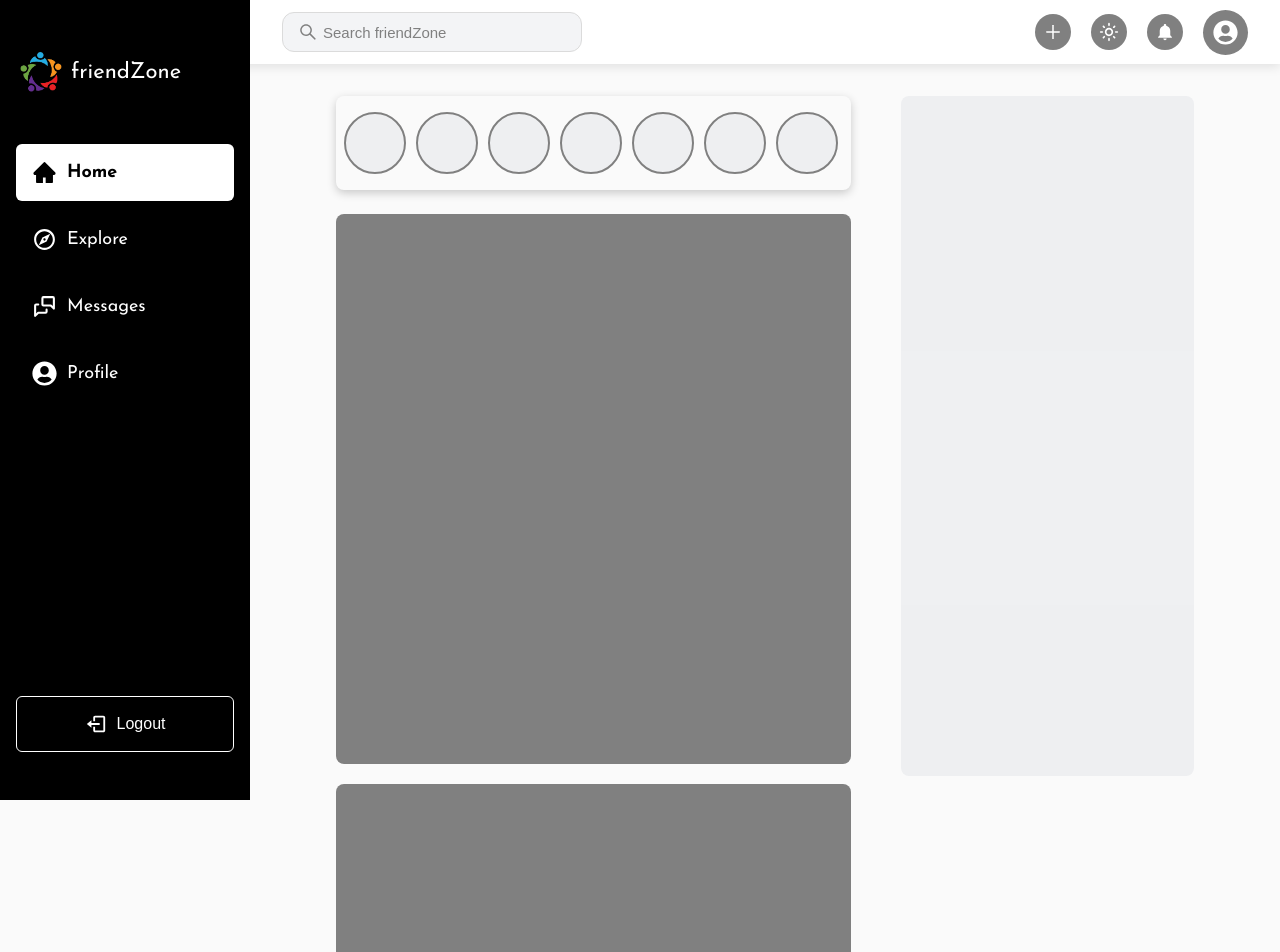
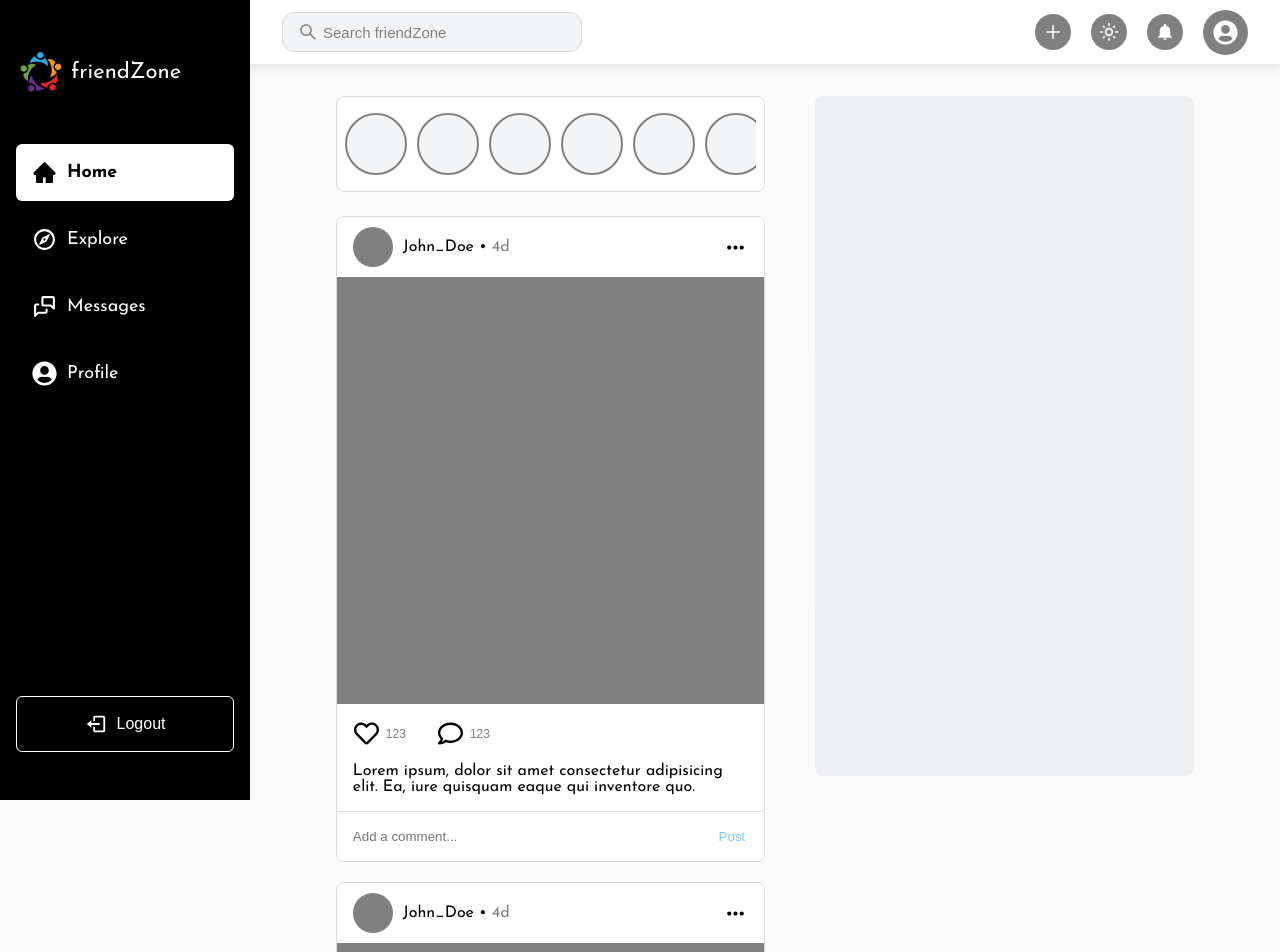
Before and after one commit to nuelobeto/social-media-app, a React (Vite) app: page /home in a window 1280 px wide. Shown: the top 952 px of the page. Built offline with nearby package versions, Linux system fonts and the light colour scheme; sample sign-in values are in the browser's storage.

Commit message:
created post card

```diff
--- a/src/assets/styles/Home.scss
+++ b/src/assets/styles/Home.scss
@@ -6,11 +6,12 @@
 }
 
 .home_main {
-  width: 60%;
+  width: 50%;
 }
 
 .stories {
-  box-shadow: 0 3px 10px rgb(0 0 0 / 0.2);
+  border: 1px solid var(--grey-line);
+  background: #fff;
   border-radius: 8px;
   padding: 1rem 0.5rem;
 
@@ -43,13 +44,107 @@
 }
 
 .post {
-  height: 550px;
   border-radius: 8px;
+
+  border: 1px solid var(--grey-line);
+  overflow: hidden;
+}
+
+.post_header {
+  width: 100%;
+  height: 60px;
+  display: flex;
+  align-items: center;
+  justify-content: space-between;
+  background-color: #fff;
+  padding: 0 1rem;
+
+  .post_owner {
+    display: flex;
+    align-items: center;
+    gap: 10px;
+
+    .post_avi {
+      width: 40px;
+      height: 40px;
+      background: grey;
+      border-radius: 50%;
+    }
+    .post_time {
+      color: grey;
+    }
+  }
+
+  .post_menu {
+    font-size: 25px;
+    cursor: pointer;
+  }
+}
+
+.post_media {
+  width: 100%;
+  aspect-ratio: 1/1;
   background: grey;
 }
 
+.post_body {
+  padding: 1rem;
+  background: #fff;
+}
+
+.post_actions {
+  display: flex;
+  align-items: center;
+  gap: 30px;
+
+  button {
+    background: none;
+    border: 1px solid transparent;
+    gap: 7px;
+
+    svg {
+      font-size: 25px;
+    }
+
+    span {
+      color: grey;
+      font-size: 12px;
+    }
+  }
+}
+
+.post_caption {
+  margin: 1rem 0 0;
+}
+
+.add_comment {
+  width: 100%;
+  height: 50px;
+  display: flex;
+  align-items: center;
+  border-top: 1px solid var(--grey-line);
+  background: #fff;
+
+  input {
+    width: 85%;
+    height: 100%;
+    outline: none;
+    border: none;
+    padding-left: 1rem;
+  }
+
+  button {
+    width: 15%;
+    height: 100%;
+    justify-content: center;
+    background: none;
+    border: none;
+    color: var(--pry-btn-color-disabled);
+  }
+}
+
 .trending {
-  width: 40%;
+  width: 50%;
   height: 85vh;
   background: var(--transparent-grey);
   border-radius: 8px;
--- a/src/assets/styles/Sidenav.scss
+++ b/src/assets/styles/Sidenav.scss
@@ -1,7 +1,7 @@
 aside {
   width: 250px;
   height: 100vh;
-  background: #000;
+  background: rgb(0, 0, 0);
   position: fixed;
   top: 0;
   left: 0;
--- a/src/index.css
+++ b/src/index.css
@@ -8,6 +8,7 @@
   --grey-line: rgb(219, 219, 219);
   --pry-text: rgb(38, 38, 38);
   --pry-btn-color: rgb(0, 149, 246);
+  --pry-btn-color-disabled: rgba(0, 148, 246, 0.5);
   --transparent-grey: rgba(134, 146, 166, 0.1);
 }
 
--- a/src/pages/Home.tsx
+++ b/src/pages/Home.tsx
@@ -1,8 +1,10 @@
 import Main from "./../components/Main";
 import "../assets/styles/Home.scss";
+import { FaRegHeart, FaRegComment } from "react-icons/fa";
+import { BiDotsHorizontalRounded } from "react-icons/bi";
 
 const Home = () => {
-  const stories = [1, 2, 3, 4, 5, 6, 7, 8];
+  const dummyData = [1, 2, 3, 4, 5, 6, 7, 8];
 
   return (
     <Main>
@@ -10,19 +12,46 @@ const Home = () => {
         <div className="home_main">
           <div className="stories">
             <div>
-              {stories.map((item, index) => (
+              {dummyData.map((item, index) => (
                 <div key={index} className="story"></div>
               ))}
             </div>
           </div>
 
           <div className="posts">
-            <div className="post"></div>
-            <div className="post"></div>
-            <div className="post"></div>
-            <div className="post"></div>
-            <div className="post"></div>
-            <div className="post"></div>
+            {dummyData.map((item, index) => (
+              <div key={index} className="post">
+                <div className="post_header">
+                  <div className="post_owner">
+                    <div className="post_avi"></div>
+                    <span>
+                      John_Doe • <span className="post_time">4d</span>
+                    </span>
+                  </div>
+                  <BiDotsHorizontalRounded className="post_menu" />
+                </div>
+                <div className="post_media"></div>
+                <div className="post_body">
+                  <div className="post_actions">
+                    <button>
+                      <FaRegHeart /> <span>123</span>
+                    </button>
+                    <button>
+                      <FaRegComment /> <span>123</span>
+                    </button>
+                  </div>
+                  <div className="no_of_comments"></div>
+                  <div className="post_caption">
+                    Lorem ipsum, dolor sit amet consectetur adipisicing elit.
+                    Ea, iure quisquam eaque qui inventore quo.
+                  </div>
+                </div>
+                <div className="add_comment">
+                  <input type="text" placeholder="Add a comment..." />
+                  <button>Post</button>
+                </div>
+              </div>
+            ))}
           </div>
         </div>
 
```
